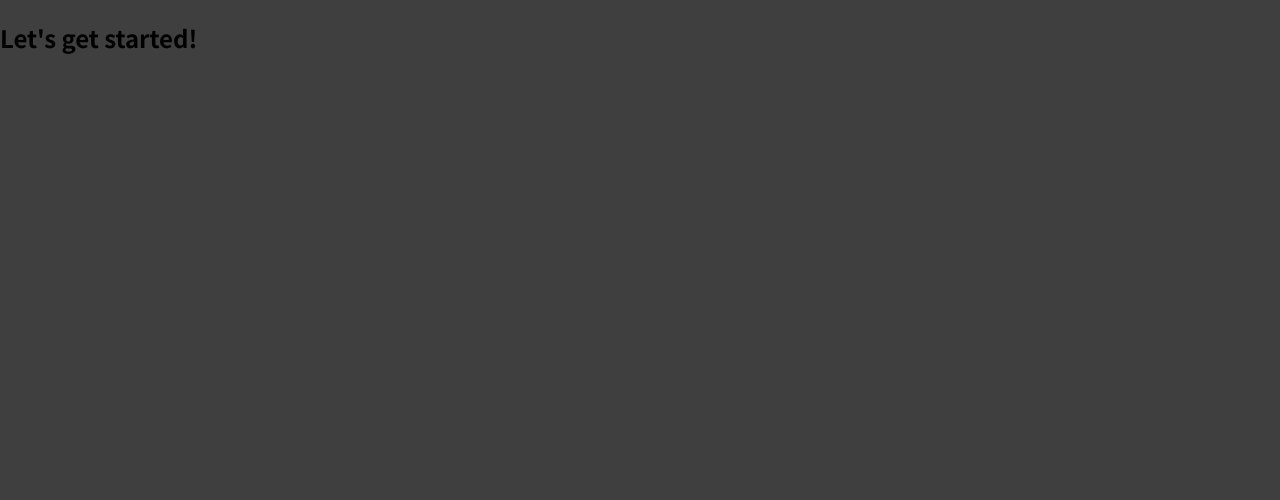
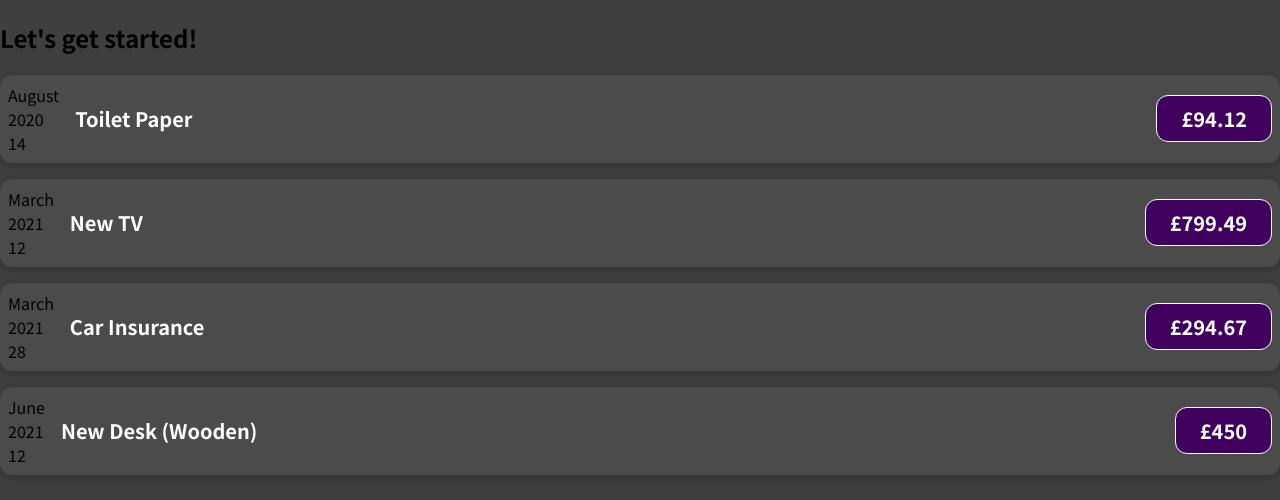
Before and after one commit to 864461/First-React-App, a JavaScript app: page / in a window 1280 px wide. Shown: the top 500 px of the page. Built offline with nearby package versions, Linux system fonts and the light colour scheme.

Commit message:
Basic Components
Using react to create basic components

```diff
--- a/src/App.js
+++ b/src/App.js
@@ -1,7 +1,56 @@
+import ExpenseItem from "./components/ExpenseItem";
+
 function App() {
+    const expenses = [
+        {
+            id: 'e1',
+            title: 'Toilet Paper',
+            amount: 94.12,
+            date: new Date(2020, 7, 14),
+        },
+        {id: 'e2',
+            title: 'New TV',
+            amount: 799.49,
+            date: new Date(2021, 2, 12)
+        },
+        {
+            id: 'e3',
+            title: 'Car Insurance',
+            amount: 294.67,
+            date: new Date(2021, 2, 28),
+        },
+        {
+            id: 'e4',
+            title: 'New Desk (Wooden)',
+            amount: 450,
+            date: new Date(2021, 5, 12),
+        },
+    ];
+
   return (
     <div>
       <h2>Let's get started!</h2>
+        <ExpenseItem
+            title={expenses[0].title}
+            amount={expenses[0].amount}
+            date={expenses[0].date}>
+        </ExpenseItem>
+        <ExpenseItem
+            title={expenses[1].title}
+            amount={expenses[1].amount}
+            date={expenses[1].date}>
+        </ExpenseItem>
+        <ExpenseItem
+            title={expenses[2].title}
+            amount={expenses[2].amount}
+            date={expenses[2].date}>
+        </ExpenseItem>
+        <ExpenseItem
+            title={expenses[3].title}
+            amount={expenses[3].amount}
+            date={expenses[3].date}>
+        </ExpenseItem>
+
     </div>
   );
 }
--- /dev/null
+++ b/src/components/ExpenseDate.js
@@ -0,0 +1,15 @@
+
+function ExpenseDate(props){
+    const month =  props.date.toLocaleString('en-Us',{month:'long'});
+    const day = props.date.toLocaleString('en-US',{day:'2-digit'});
+    const year = props.date.getFullYear();
+
+    return (
+        <div>
+        <div>{month}</div>
+        <div>{year}</div>
+        <div>{day}</div>
+    </div>);
+}
+
+export  default ExpenseDate;
--- /dev/null
+++ b/src/components/ExpenseItem.css
@@ -0,0 +1,56 @@
+.expense-item {
+    display: flex;
+    justify-content: space-between;
+    align-items: center;
+    box-shadow: 0 2px 8px rgba(0, 0, 0, 0.25);
+    padding: 0.5rem;
+    margin: 1rem 0;
+    border-radius: 12px;
+    background-color: #4b4b4b;
+}
+
+.expense-item__description {
+    display: flex;
+    flex-direction: column;
+    gap: 1rem;
+    align-items: flex-end;
+    flex-flow: column-reverse;
+    justify-content: flex-start;
+    flex: 1;
+}
+
+.expense-item h2 {
+    color: #3a3a3a;
+    font-size: 1rem;
+    flex: 1;
+    margin: 0 1rem;
+    color: white;
+}
+
+.expense-item__price {
+    font-size: 1rem;
+    font-weight: bold;
+    color: white;
+    background-color: #40005d;
+    border: 1px solid white;
+    padding: 0.5rem;
+    border-radius: 12px;
+}
+
+@media (min-width: 580px) {
+    .expense-item__description {
+        flex-direction: row;
+        align-items: center;
+        justify-content: flex-start;
+        flex: 1;
+    }
+
+    .expense-item__description h2 {
+        font-size: 1.25rem;
+    }
+
+    .expense-item__price {
+        font-size: 1.25rem;
+        padding: 0.5rem 1.5rem;
+    }
+}
--- /dev/null
+++ b/src/components/ExpenseItem.js
@@ -0,0 +1,18 @@
+import './ExpenseItem.css'
+import ExpenseDate from "./ExpenseDate";
+
+function ExpenseItem(props) {
+
+
+    return (
+        <div className="expense-item">
+            <ExpenseDate date={props.date}></ExpenseDate>
+            <div className="expense-item__description">
+                <h2>{props.title}</h2>
+                <div className="expense-item__price">£{props.amount}</div>
+            </div>
+        </div>
+    );
+}
+
+export  default ExpenseItem;
```
